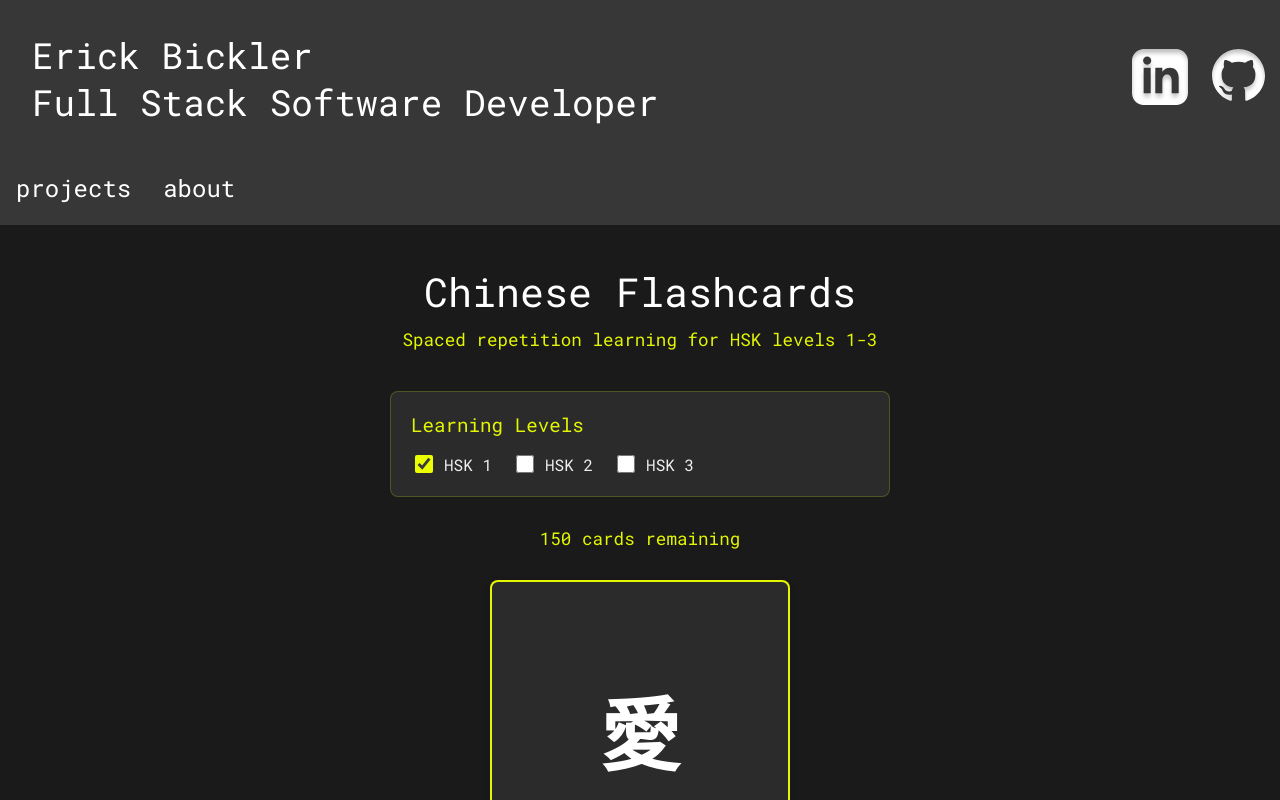
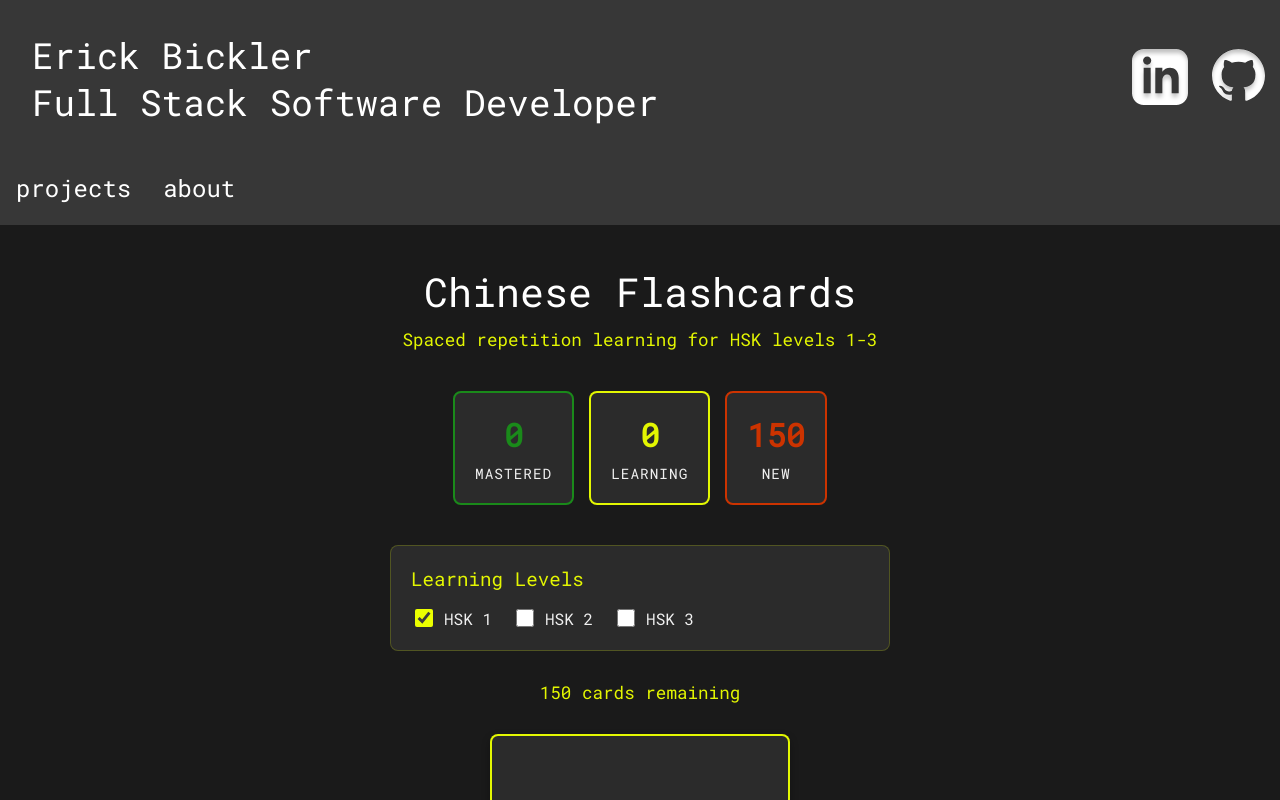
Before and after one commit to erickbickler/erickbickler.github.io, an Angular app: page /flashcards in a window 1280 px wide. Shown: the top 800 px of the page. Built offline with nearby package versions, Linux system fonts and the light colour scheme.

Commit message:
Add progress summary cards showing Mastered, Learning, and New card counts

```diff
--- a/src/app/pages/flashcards-page/flashcards-page.component.css
+++ b/src/app/pages/flashcards-page/flashcards-page.component.css
@@ -21,6 +21,60 @@
   font-size: 1.1rem;
   color: rgba(235, 255, 0, 0.96);
   margin: 0;
+}
+
+.summary-section {
+  display: flex;
+  gap: 15px;
+  justify-content: center;
+  margin-bottom: 40px;
+  flex-wrap: wrap;
+}
+
+.summary-card {
+  background-color: #2b2b2b;
+  border-radius: 8px;
+  padding: 20px;
+  min-width: 100px;
+  text-align: center;
+  border: 2px solid;
+}
+
+.summary-card.mastered {
+  border-color: #1a8a1a;
+}
+
+.summary-card.learning {
+  border-color: rgba(235, 255, 0, 0.96);
+}
+
+.summary-card.new {
+  border-color: #cc3300;
+}
+
+.summary-count {
+  font-size: 2rem;
+  font-weight: bold;
+  margin-bottom: 8px;
+}
+
+.summary-card.mastered .summary-count {
+  color: #1a8a1a;
+}
+
+.summary-card.learning .summary-count {
+  color: rgba(235, 255, 0, 0.96);
+}
+
+.summary-card.new .summary-count {
+  color: #cc3300;
+}
+
+.summary-label {
+  font-size: 0.9rem;
+  color: #f0f0f0;
+  text-transform: uppercase;
+  letter-spacing: 1px;
 }
 
 .level-selector {
@@ -116,6 +170,24 @@
     font-size: 1rem;
   }
 
+  .summary-section {
+    gap: 10px;
+    margin-bottom: 30px;
+  }
+
+  .summary-card {
+    padding: 15px;
+    min-width: 80px;
+  }
+
+  .summary-count {
+    font-size: 1.5rem;
+  }
+
+  .summary-label {
+    font-size: 0.8rem;
+  }
+
   .level-selector {
     padding: 15px;
   }
--- a/src/app/pages/flashcards-page/flashcards-page.component.html
+++ b/src/app/pages/flashcards-page/flashcards-page.component.html
@@ -2,6 +2,21 @@
   <div class="page-header">
     <h1>Chinese Flashcards</h1>
     <p>Spaced repetition learning for HSK levels 1-3</p>
+  </div>
+
+  <div *ngIf="!loading" class="summary-section">
+    <div class="summary-card mastered">
+      <div class="summary-count">{{ masteredCount }}</div>
+      <div class="summary-label">Mastered</div>
+    </div>
+    <div class="summary-card learning">
+      <div class="summary-count">{{ learningCount }}</div>
+      <div class="summary-label">Learning</div>
+    </div>
+    <div class="summary-card new">
+      <div class="summary-count">{{ newCount }}</div>
+      <div class="summary-label">New</div>
+    </div>
   </div>
 
   <div class="level-selector">
--- a/src/app/pages/flashcards-page/flashcards-page.component.ts
+++ b/src/app/pages/flashcards-page/flashcards-page.component.ts
@@ -1,5 +1,5 @@
 import { Component, OnInit } from '@angular/core';
-import { HskCard } from '../../models/flashcard.model';
+import { HskCard, CardState } from '../../models/flashcard.model';
 import { FlashcardService } from '../../services/flashcard.service';
 import { StorageService } from '../../services/storage.service';
 
@@ -78,4 +78,40 @@ export class FlashcardsPageComponent implements OnInit {
     const remaining = this.dueCards.length - this.cardIndex;
     return `${remaining} card${remaining !== 1 ? 's' : ''} remaining`;
   }
+
+  get masteredCount(): number {
+    return this.countByCategory('mastered');
+  }
+
+  get learningCount(): number {
+    return this.countByCategory('learning');
+  }
+
+  get newCount(): number {
+    return this.countByCategory('new');
+  }
+
+  private countByCategory(category: 'mastered' | 'learning' | 'new'): number {
+    const states = this.storage.getCardStates();
+    return this.allCards.filter(card => this.getCategoryForCard(card, states[card.id]) === category).length;
+  }
+
+  private getCategoryForCard(card: HskCard, state?: CardState): 'mastered' | 'learning' | 'new' {
+    if (!state) {
+      return 'new';
+    }
+
+    // Mastered: 3+ repetitions and interval >= 7 days (learned well)
+    if (state.repetitions >= 3 && state.interval >= 7) {
+      return 'mastered';
+    }
+
+    // Learning: 1-2 repetitions (actively studying)
+    if (state.repetitions >= 1 && state.repetitions < 3) {
+      return 'learning';
+    }
+
+    // New: 0 repetitions
+    return 'new';
+  }
 }
```
Also changed, not shown: 2 other files (tests, documents, lock files or other folders).
